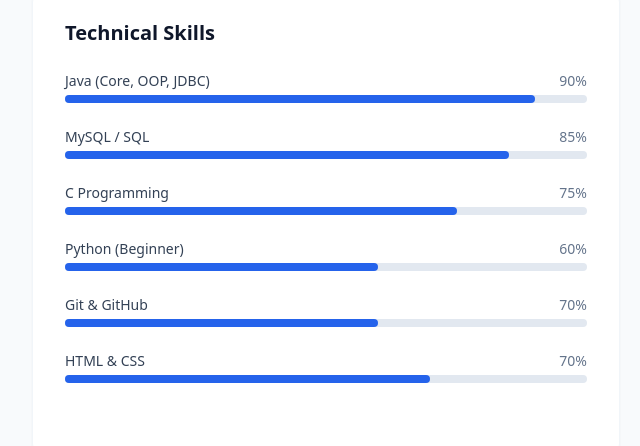
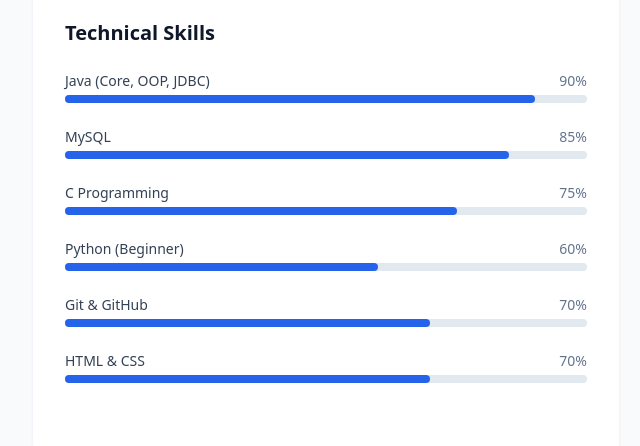
Before and after one commit to KarideGnaneshwar/Portfolio, a plain HTML site: page index.html in a window 1280 px wide. Shown: the part 2656-3102 px from the top of the page, 0-640 px from the left. Drawn offline with nearby package versions, Linux system fonts and the light colour scheme.

Commit message:
Update index.html

```diff
--- a/index.html
+++ b/index.html
@@ -370,7 +370,7 @@
           </div>
           <div>
             <div class="flex justify-between mb-1">
-              <span class="text-slate-700">MySQL / SQL</span><span class="text-slate-500">85%</span>
+              <span class="text-slate-700">MySQL</span><span class="text-slate-500">85%</span>
             </div>
             <div class="w-full bg-slate-200 rounded-full h-2"><div class="bg-blue-600 h-2 rounded-full" style="width:85%"></div></div>
           </div>
@@ -390,7 +390,7 @@
             <div class="flex justify-between mb-1">
               <span class="text-slate-700">Git & GitHub</span><span class="text-slate-500">70%</span>
             </div>
-            <div class="w-full bg-slate-200 rounded-full h-2"><div class="bg-blue-600 h-2 rounded-full" style="width:60%"></div></div>
+            <div class="w-full bg-slate-200 rounded-full h-2"><div class="bg-blue-600 h-2 rounded-full" style="width:70%"></div></div>
           </div>
           <div>
             <div class="flex justify-between mb-1">
```
